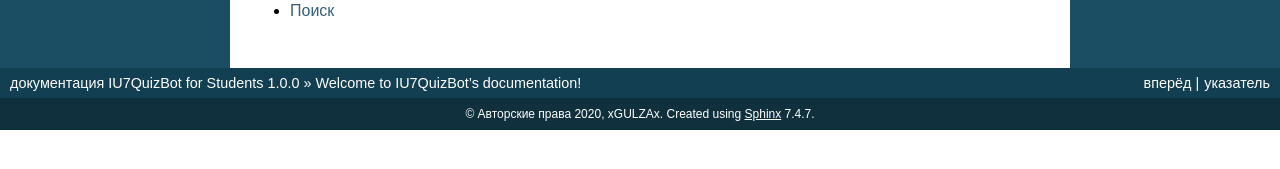
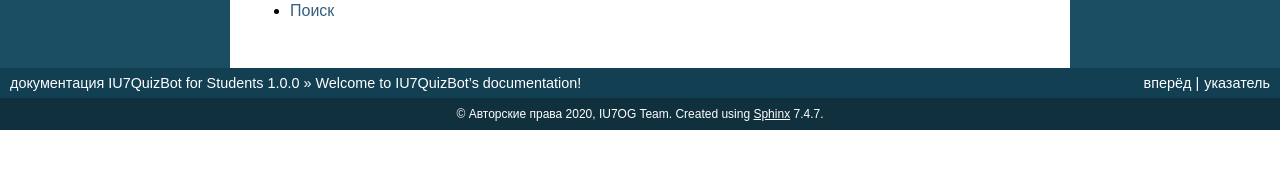
Before and after one commit to TheSawIsTheLaw/IU7quizDocumentation, a Sphinx documentation site: the page built from Student/source/index.rst, in a window 1280 px wide. Shown: the part 372-541 px from the top of the page. Built offline with Sphinx 7.4.7, drawn with Linux system fonts in a browser that asks for light colours; some of the changed lines change nothing that is shown.

Commit message:
ADD: new author names and copyright

```diff
--- a/Student/source/conf.py
+++ b/Student/source/conf.py
@@ -18,8 +18,8 @@
 # -- Project information -----------------------------------------------------
 
 project = 'IU7QuizBot for Students'
-copyright = '2020, xGULZAx'
-author = 'xGULZAx'
+copyright = '2020, IU7OG Team'
+author = 'hackfeed (aka Sergey Kononenko), mRrvz (aka Alexey Romanov), Justarone, CATFELLA, gregory-mironov (aka Gregory), hamzreg, MyMiDiII (aka Maslova Marina), TheSawIsTheLaw (aka Yakuba Dmitry)'
 
 # The full version, including alpha/beta/rc tags
 release = '1.0.0'
```
